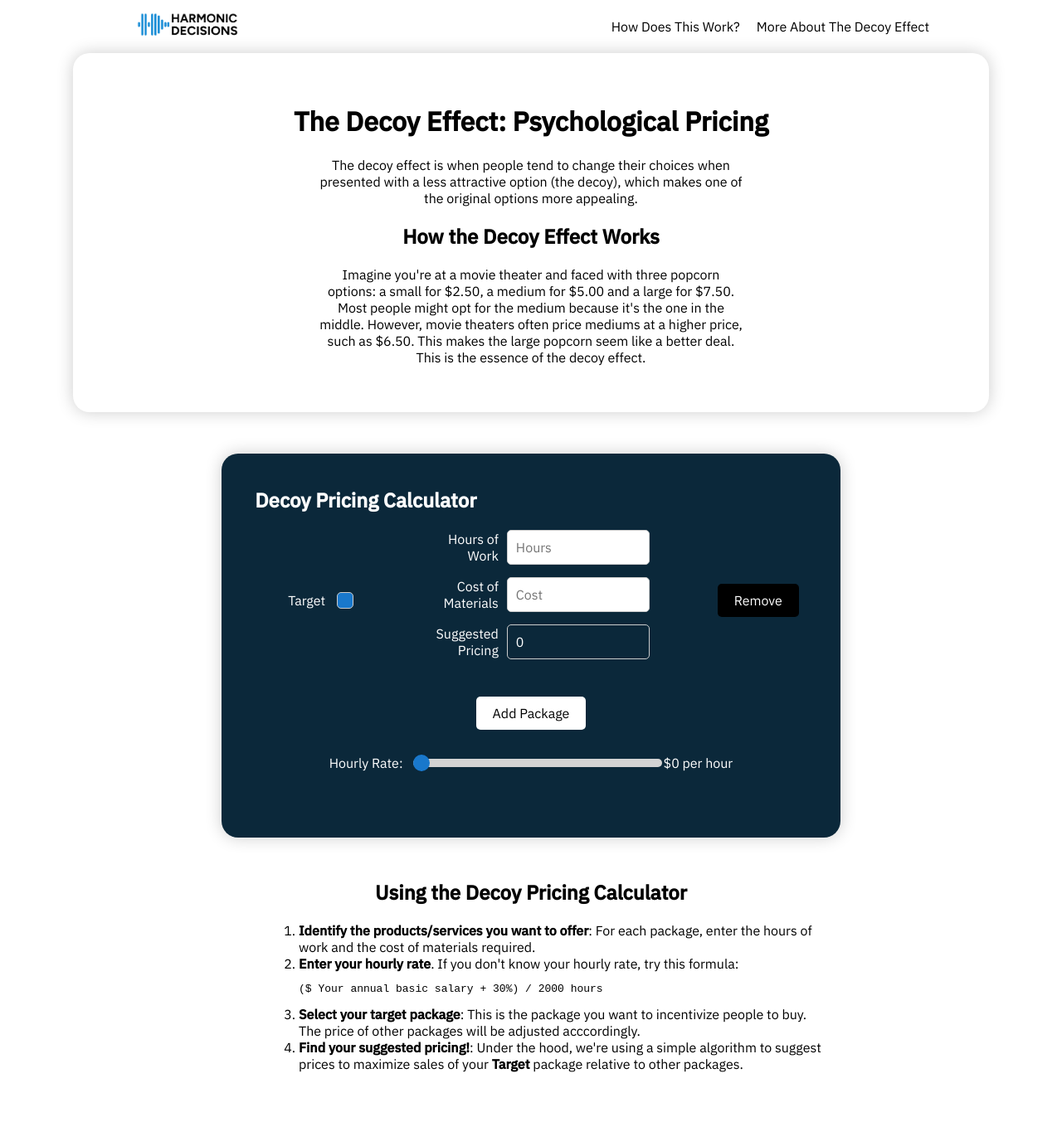
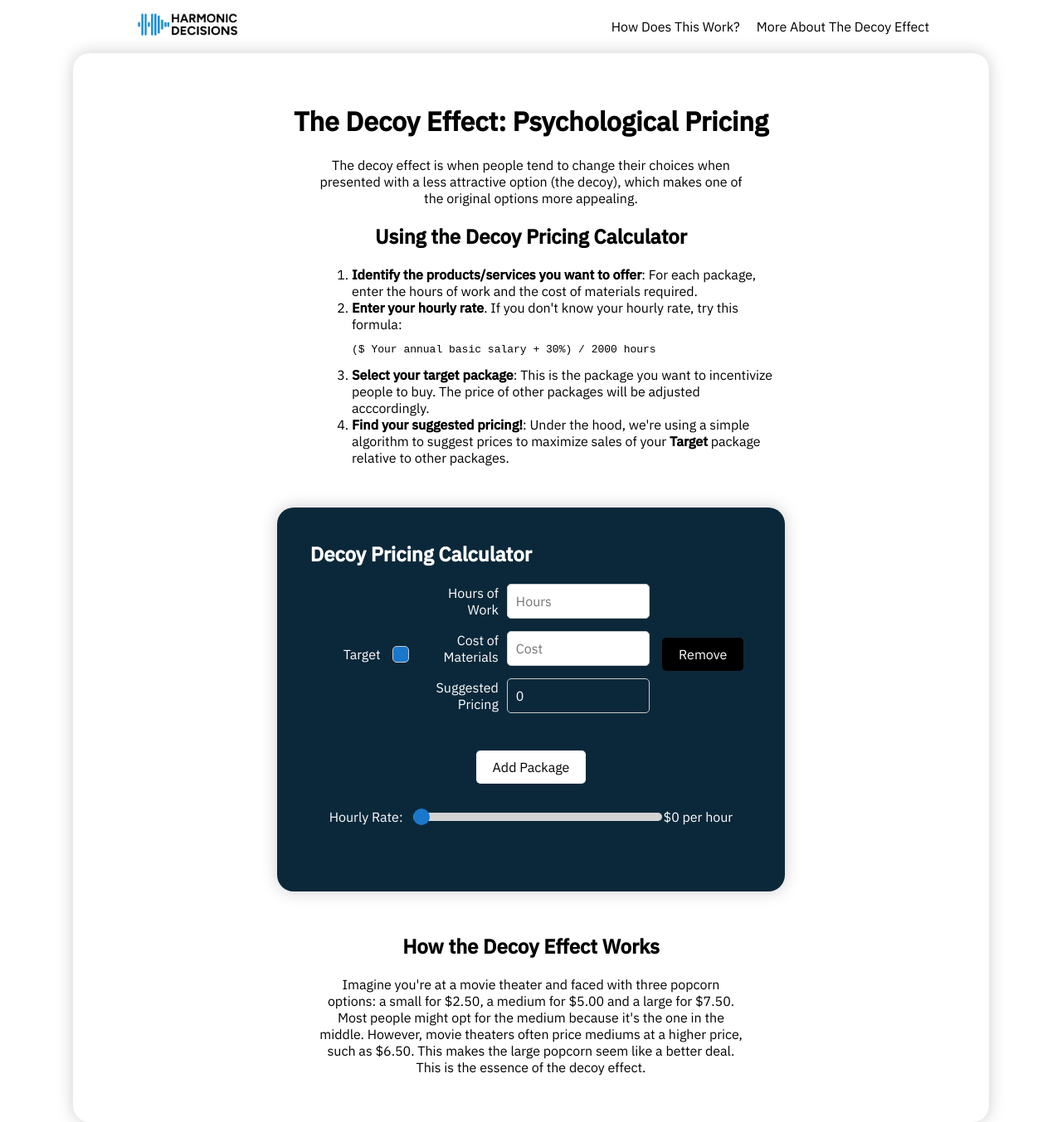
Before and after one commit to captainsidd/decoy-pricing-calculator, a React (Create React App) app: page / in a window 1280 px wide. Shown: the whole page at 83% size. Before the commit the page ends 1309 px from the top, so only its background shows below. Built offline with nearby package versions, Linux system fonts and the light colour scheme; the HTML template or start-up script is replaced by a standard one.

Commit message:
rearrange

```diff
--- a/src/App.js
+++ b/src/App.js
@@ -18,11 +18,6 @@ function App() {
       <div className='instructions-container-above'>
         <h1 className='instructions-heading'>The Decoy Effect: Psychological Pricing</h1>
         <p className='instructions-heading-description'>The decoy effect is when people tend to change their choices when presented with a less attractive option (the decoy), which makes one of the original options more appealing.</p>
-
-        <h2 className='instructions-heading'>How the Decoy Effect Works</h2>
-        <p className='instructions-heading-description'>Imagine you're at a movie theater and faced with three popcorn options: a small for $2.50, a medium for $5.00 and a large for $7.50. Most people might opt for the medium because it's the one in the middle. However, movie theaters often price mediums at a higher price, such as $6.50. This makes the large popcorn seem like a better deal. This is the essence of the decoy effect.</p>
-      </div>
-      <Calculator></Calculator>
         <div className='instructions-container-below'>
           <h2 className='instructions-heading'>Using the Decoy Pricing Calculator</h2>
           <ol className='instructions-heading-instructions'>
@@ -32,6 +27,10 @@ function App() {
             <li><b>Find your suggested pricing!</b>: Under the hood, we're using a simple algorithm to suggest prices to maximize sales of your <b>Target</b> package relative to other packages.</li>
           </ol>
         </div>
+        <Calculator></Calculator>
+        <h2 className='instructions-heading'>How the Decoy Effect Works</h2>
+        <p className='instructions-heading-description'>Imagine you're at a movie theater and faced with three popcorn options: a small for $2.50, a medium for $5.00 and a large for $7.50. Most people might opt for the medium because it's the one in the middle. However, movie theaters often price mediums at a higher price, such as $6.50. This makes the large popcorn seem like a better deal. This is the essence of the decoy effect.</p>
+      </div>
     </div>
   );
 }
```
Lines whose indentation alone changed are shown as unchanged.
